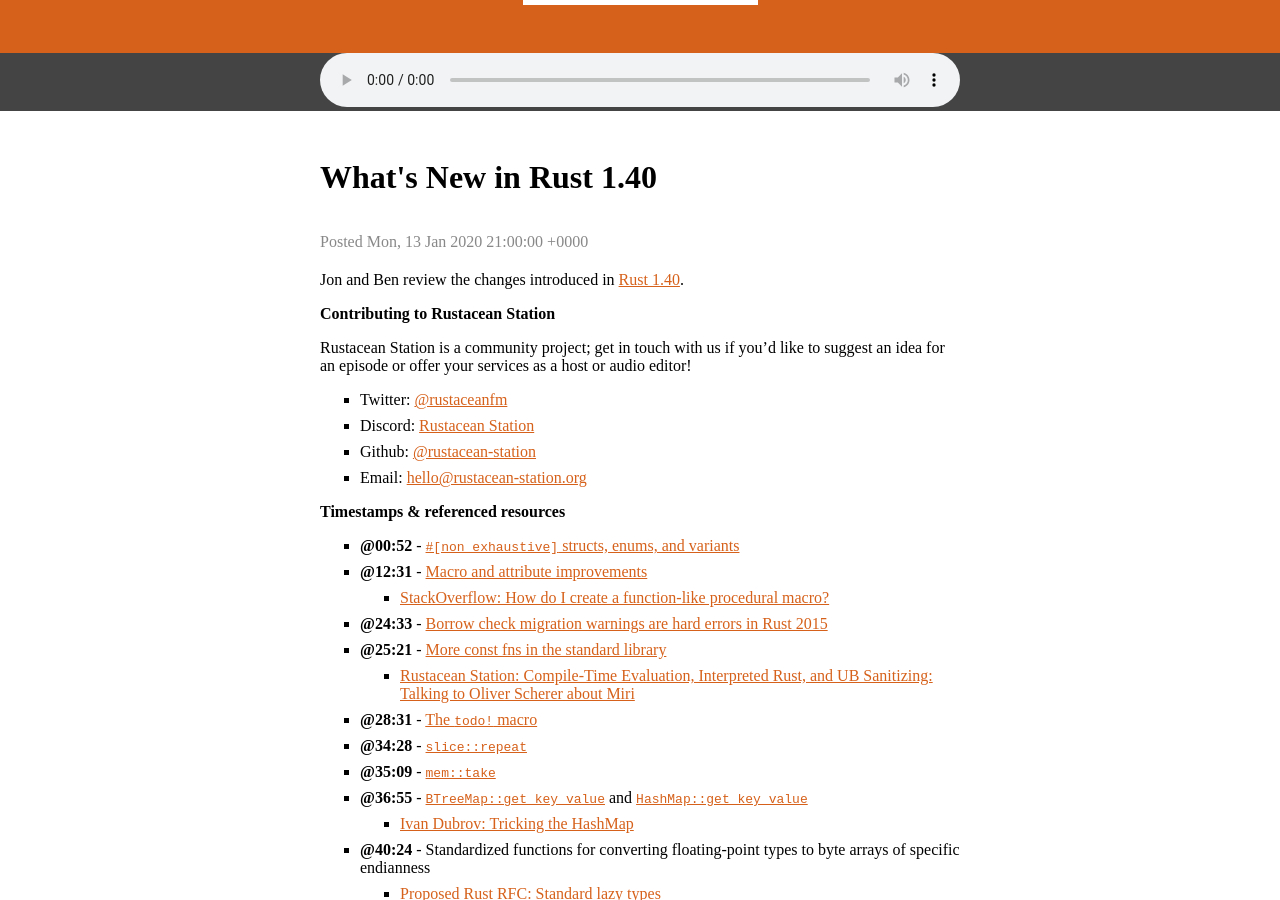
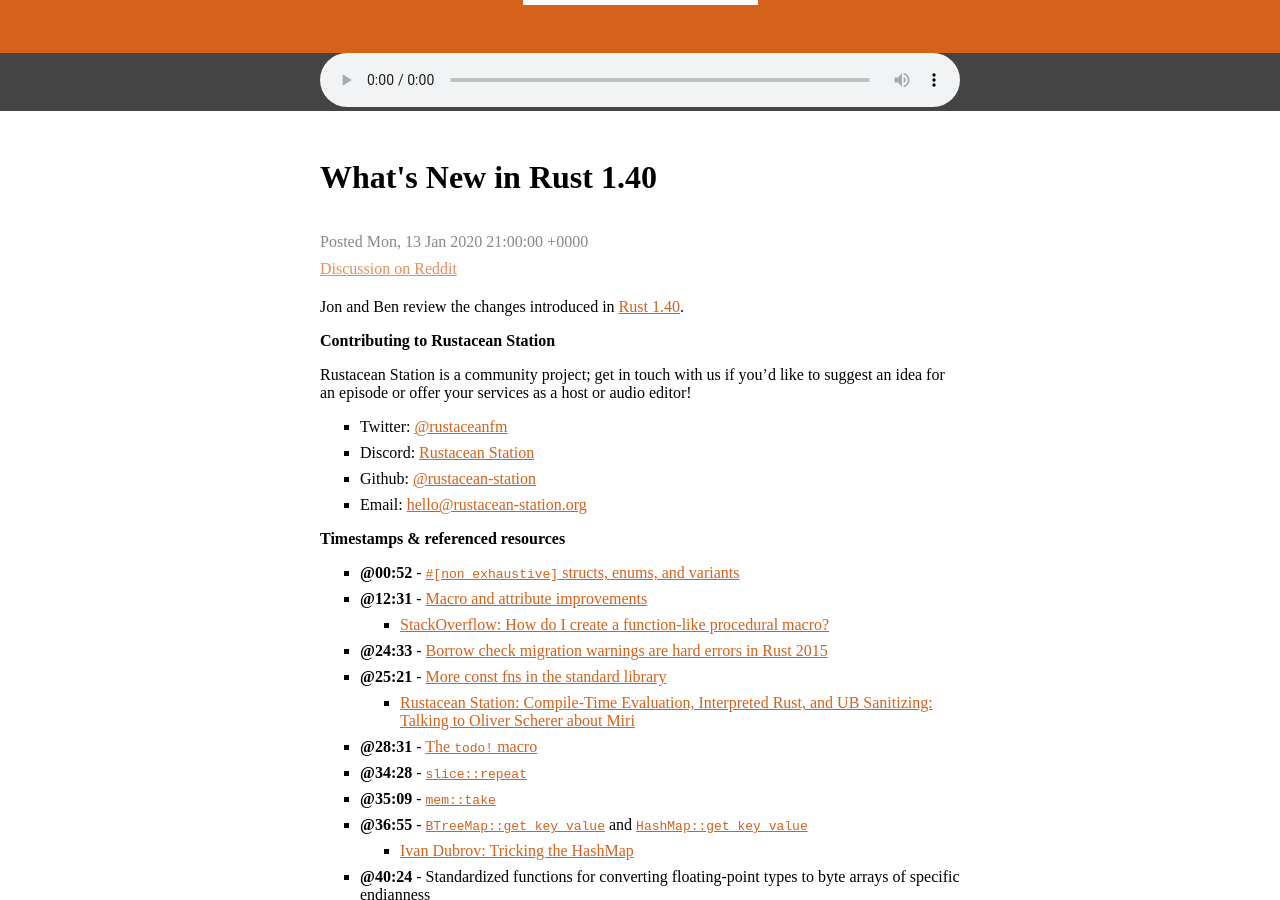
Before and after one commit to rustacean-station/rustacean-station.org, a Jekyll site: the page built from _episodes/010-rust-1.40.0.md, in a window 1280 px wide and 900 px high, scrolled down 381 px. Built offline with Jekyll 4.4.1, drawn with Linux system fonts in a browser that asks for light colours; some of the changed lines change nothing that is shown.

Commit message:
Add Reddit link

```diff
--- a/_episodes/010-rust-1.40.0.md
+++ b/_episodes/010-rust-1.40.0.md
@@ -5,7 +5,7 @@
 file: https://audio.rustacean-station.org/file/rustacean-station/rustacean-station-e010-rust-1.40.0.mp3
 duration: "49:19"
 length: "35514200"
-#reddit: (leave blank on initial publish, amend with link and uncomment this line after Reddit thread has been posted)
+reddit: https://www.reddit.com/r/rust/comments/eodj5d/whats_new_in_rust_140_rustacean_station_podcast/
 
 # https://github.com/jekyll/jekyll/issues/7744
 layout: episode
```
